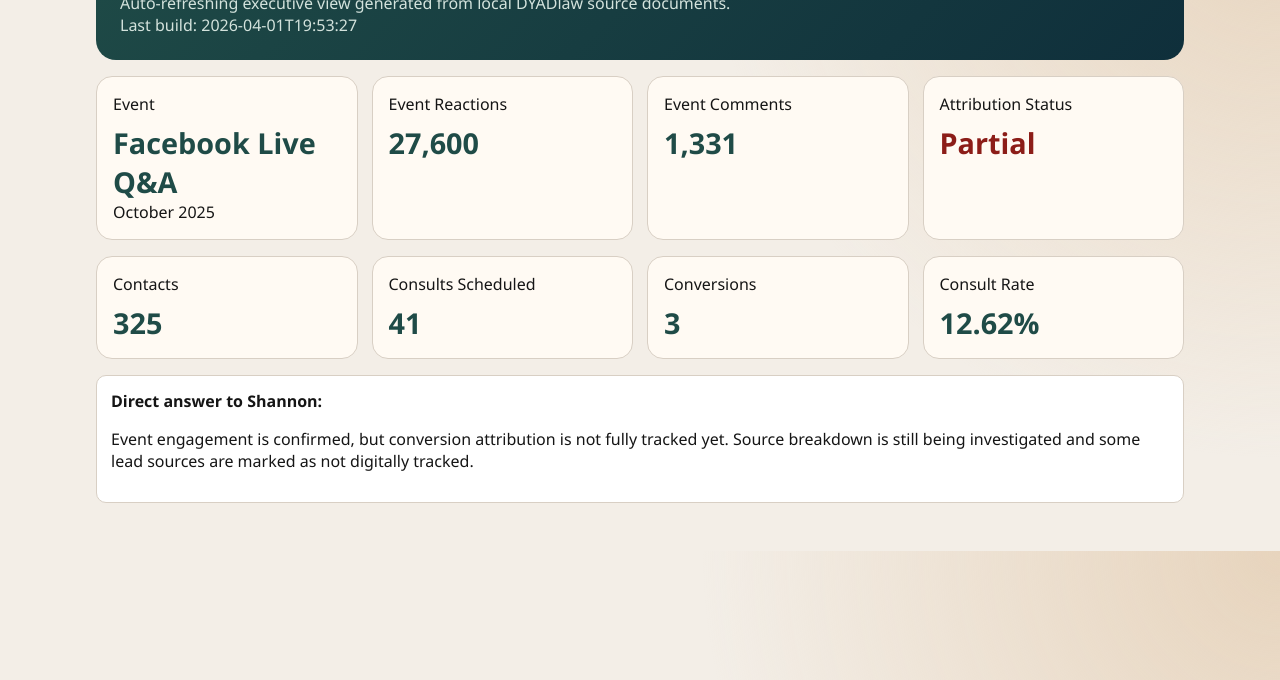
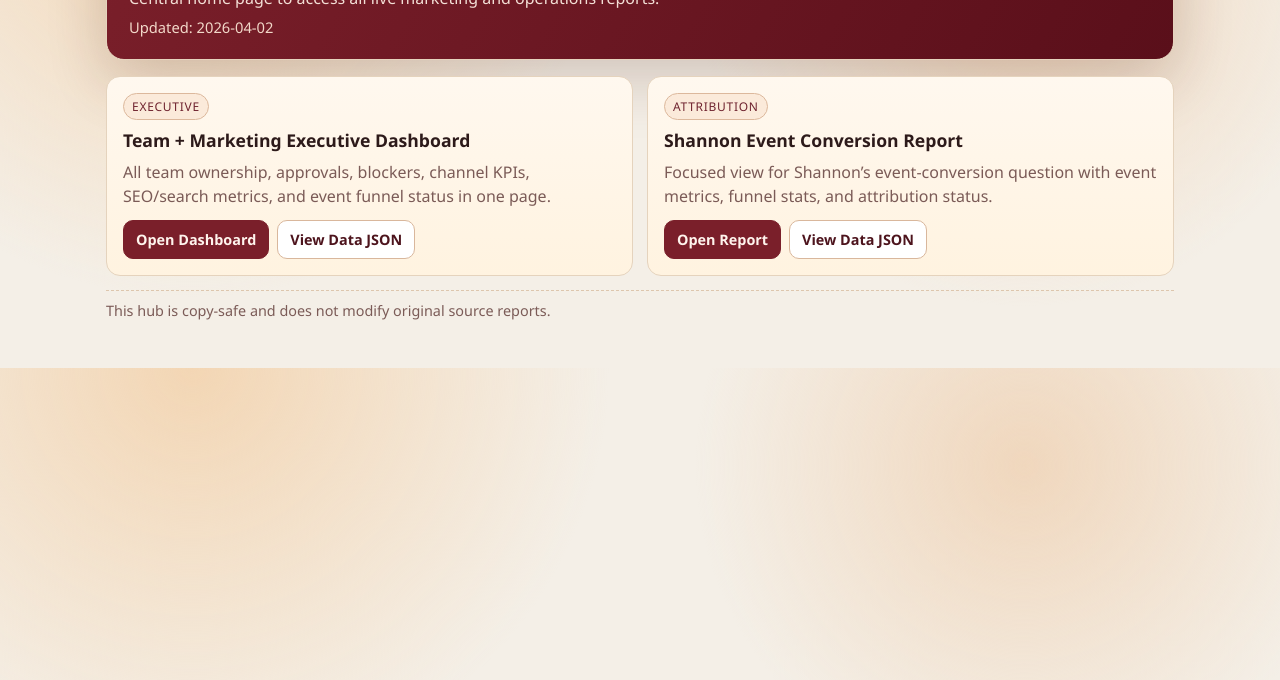
Before and after one commit to realtape/ShannonReport, a plain HTML site: page index.html in a window 1280 px wide. Shown: the part 120-800 px from the top of the page. Drawn offline with Linux system fonts and the light colour scheme.

Commit message:
Add reports home page and preserve Shannon event report

```diff
--- a/index.html
+++ b/index.html
@@ -1,152 +1,128 @@
-<!DOCTYPE html>
+<!doctype html>
 <html lang="en">
 <head>
-  <meta charset="UTF-8">
-  <meta name="viewport" content="width=device-width, initial-scale=1.0">
-  <title>Shannon Event Conversion Dashboard</title>
+  <meta charset="utf-8">
+  <meta name="viewport" content="width=device-width, initial-scale=1">
+  <title>Shannon Reports Hub</title>
   <style>
     :root {
-      --ink: #151515;
-      --paper: #f3eee7;
-      --panel: #fffaf3;
-      --line: #d8cfc4;
-      --brand: #1f4b47;
-      --accent: #b75c1d;
+      --bg:#f4efe7;
+      --panel:#fff8ef;
+      --panel2:#fff3e0;
+      --text:#2d1a1a;
+      --muted:#7b5b57;
+      --line:#e5d3bd;
+      --brand:#7a1f2a;
+      --gold:#b8892f;
     }
     * { box-sizing: border-box; }
     body {
       margin: 0;
-      font-family: "Segoe UI", Arial, sans-serif;
-      background: radial-gradient(circle at top right, #e7d4bd, transparent 40%), var(--paper);
-      color: var(--ink);
+      font-family: "Segoe UI", Tahoma, Arial, sans-serif;
+      color: var(--text);
+      background:
+        radial-gradient(circle at 15% 0%, #f3d6b4 0%, transparent 35%),
+        radial-gradient(circle at 80% 20%, #f0d7bd 0%, transparent 30%),
+        var(--bg);
     }
-    .shell {
-      max-width: 1120px;
-      margin: 0 auto;
-      padding: 28px 16px 48px;
+    .wrap { max-width: 1100px; margin: 0 auto; padding: 24px 16px 48px; }
+    .hero {
+      background: linear-gradient(120deg, #7a1f2a, #5a0f1a);
+      border: 1px solid var(--line);
+      border-radius: 18px;
+      padding: 22px;
+      color: #f7e7df;
+      box-shadow: 0 20px 60px rgba(68, 23, 12, .2);
     }
-    .hero {
-      background: linear-gradient(135deg, #1f4b47, #0f2f3b);
-      color: #f8f3ed;
-      border-radius: 20px;
-      padding: 24px;
-    }
-    h1 {
-      margin: 0 0 8px;
-      font-size: clamp(1.6rem, 3vw, 2.4rem);
-    }
-    .muted { color: #d3e2dc; }
+    h1 { margin: 0 0 8px; font-size: clamp(1.8rem, 3vw, 2.7rem); }
+    .sub { color: #f3dfd6; }
+    .meta { margin-top: 8px; color: #f2d8c9; font-size: .92rem; }
+
     .grid {
       display: grid;
-      grid-template-columns: repeat(4, minmax(0, 1fr));
+      grid-template-columns: repeat(auto-fit, minmax(260px, 1fr));
       gap: 14px;
       margin-top: 16px;
     }
     .card {
-      background: var(--panel);
+      background: linear-gradient(180deg, var(--panel), var(--panel2));
       border: 1px solid var(--line);
-      border-radius: 16px;
+      border-radius: 14px;
       padding: 16px;
     }
-    .kpi {
-      font-size: 1.8rem;
-      font-weight: 700;
-      color: var(--brand);
-      margin-top: 8px;
+    .tag {
+      display: inline-block;
+      font-size: .75rem;
+      text-transform: uppercase;
+      letter-spacing: .06em;
+      color: #6f232f;
+      border: 1px solid #dcb89c;
+      background: #fbeada;
+      border-radius: 999px;
+      padding: 4px 8px;
+      margin-bottom: 8px;
     }
-    .answer {
-      margin-top: 16px;
+    h2 { margin: 0 0 8px; font-size: 1.1rem; }
+    p { margin: 0 0 12px; color: var(--muted); line-height: 1.5; }
+    .actions { display: flex; gap: 8px; flex-wrap: wrap; }
+    a.btn {
+      text-decoration: none;
+      display: inline-block;
+      padding: 9px 12px;
+      border-radius: 10px;
+      border: 1px solid #d9b79c;
+      color: #4d141d;
       background: #fff;
-      border-left: 6px solid #8c1d18;
-      border-radius: 10px;
-      padding: 14px;
-      border: 1px solid var(--line);
+      font-weight: 600;
+      font-size: .9rem;
     }
-    table {
-      width: 100%;
-      border-collapse: collapse;
-      margin-top: 10px;
-      font-size: 0.95rem;
-      background: #fff;
-      border: 1px solid var(--line);
-      border-radius: 10px;
-      overflow: hidden;
+    a.btn.primary {
+      background: #7a1f2a;
+      color: #fff4ed;
+      border-color: #7a1f2a;
     }
-    th, td {
-      padding: 10px;
-      border-bottom: 1px solid var(--line);
-      text-align: left;
-      vertical-align: top;
-    }
-    th {
-      background: #f6efe6;
-      font-size: 0.8rem;
-      text-transform: uppercase;
-      letter-spacing: 0.04em;
-    }
-    @media (max-width: 900px) {
-      .grid { grid-template-columns: repeat(2, minmax(0, 1fr)); }
-    }
-    @media (max-width: 560px) {
-      .grid { grid-template-columns: 1fr; }
+    .foot {
+      margin-top: 14px;
+      font-size: .9rem;
+      color: #7b5b57;
+      border-top: 1px dashed #ddc6ad;
+      padding-top: 10px;
     }
   </style>
 </head>
 <body>
-  <main class="shell">
+  <main class="wrap">
     <section class="hero">
-      <h1>Shannon Event Conversion Dashboard</h1>
-      <div class="muted">Auto-refreshing executive view generated from local DYADlaw source documents.</div>
-      <div class="muted">Last build: 2026-04-01T19:53:27</div>
+      <h1>Shannon Reports Hub</h1>
+      <div class="sub">Central home page to access all live marketing and operations reports.</div>
+      <div class="meta">Updated: 2026-04-02</div>
     </section>
 
     <section class="grid">
       <article class="card">
-        <div>Event</div>
-        <div class="kpi">Facebook Live Q&A</div>
-        <div>October 2025</div>
+        <span class="tag">Executive</span>
+        <h2>Team + Marketing Executive Dashboard</h2>
+        <p>All team ownership, approvals, blockers, channel KPIs, SEO/search metrics, and event funnel status in one page.</p>
+        <div class="actions">
+          <a class="btn primary" href="./team-dashboard.html">Open Dashboard</a>
+          <a class="btn" href="./team_dashboard_data.json">View Data JSON</a>
+        </div>
       </article>
+
       <article class="card">
-        <div>Event Reactions</div>
-        <div class="kpi">27,600</div>
-      </article>
-      <article class="card">
-        <div>Event Comments</div>
-        <div class="kpi">1,331</div>
-      </article>
-      <article class="card">
-        <div>Attribution Status</div>
-        <div class="kpi" style="color:#8c1d18;text-transform:capitalize;">partial</div>
+        <span class="tag">Attribution</span>
+        <h2>Shannon Event Conversion Report</h2>
+        <p>Focused view for Shannon’s event-conversion question with event metrics, funnel stats, and attribution status.</p>
+        <div class="actions">
+          <a class="btn primary" href="./shannon-event-dashboard.html">Open Report</a>
+          <a class="btn" href="./shannon_event_conversion_data.json">View Data JSON</a>
+        </div>
       </article>
     </section>
 
-    <section class="grid">
-      <article class="card">
-        <div>Contacts</div>
-        <div class="kpi">325</div>
-      </article>
-      <article class="card">
-        <div>Consults Scheduled</div>
-        <div class="kpi">41</div>
-      </article>
-      <article class="card">
-        <div>Conversions</div>
-        <div class="kpi">3</div>
-      </article>
-      <article class="card">
-        <div>Consult Rate</div>
-        <div class="kpi">12.62%</div>
-      </article>
+    <section class="foot">
+      This hub is copy-safe and does not modify original source reports.
     </section>
-
-    <section class="answer">
-      <strong>Direct answer to Shannon:</strong>
-      <p>Event engagement is confirmed, but conversion attribution is not fully tracked yet. Source breakdown is still being investigated and some lead sources are marked as not digitally tracked.</p>
-    </section>
-
   </main>
-  <script>
-    setTimeout(() => location.reload(), 180000);
-  </script>
 </body>
 </html>
```
Also changed, not shown: shannon-event-dashboard.html (added, +152 -0 lines).
